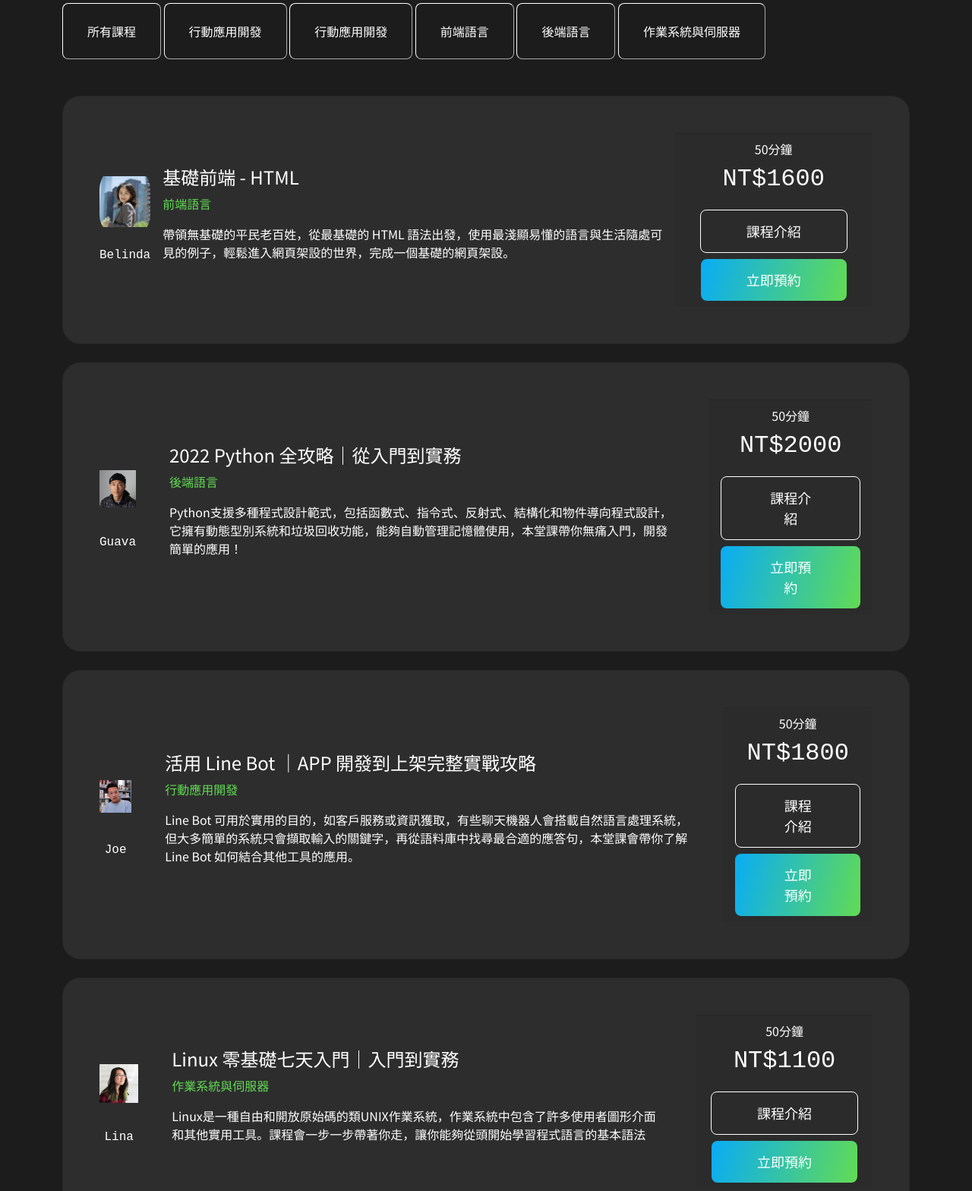
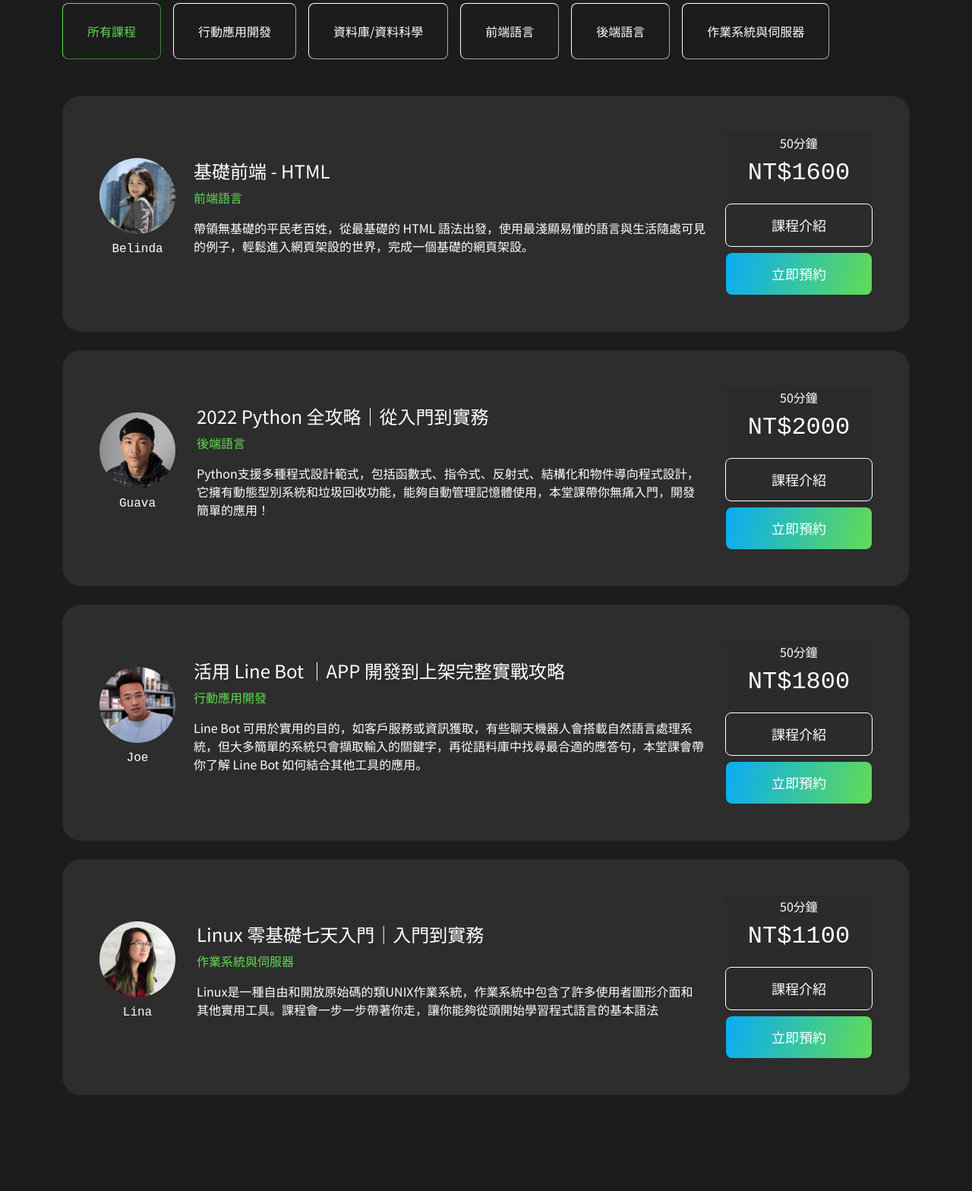
Before and after one commit to Vian1113/2022-web-layout-training-week6, a plain HTML site: page course.html in a window 1280 px wide. Shown: the part 158-1726 px from the top of the page at 76% size. Drawn offline with nearby package versions, Linux system fonts and the light colour scheme; a web font is replaced by a local one.

Commit message:
Update 2022-08-28T13:56:31.350Z

```diff
--- a/assets/js/all.js
+++ b/assets/js/all.js
@@ -14,7 +14,8 @@ var swiper = new Swiper(".codeSwiper", {
     waitForTransition: false //不等待頁面transition 持續播放
 
   }
-});
+}); //comment Swiper
+
 var swiper = new Swiper(".commentSwiper", {
   //cssMode: true,
   // Optional parameters
@@ -34,5 +35,11 @@ var swiper = new Swiper(".commentSwiper", {
     nextEl: '.swiper-button-next',
     prevEl: '.swiper-button-prev'
   }
+}); //course swiper
+
+var swiper = new Swiper(".courseSwiper", {
+  slidesPerView: "auto",
+  spaceBetween: 16,
+  grabCursor: true
 });
 //# sourceMappingURL=all.js.map
--- a/course.html
+++ b/course.html
@@ -53,13 +53,56 @@
     <div class="container pb-md-7 pt-md-6 ">
         <div class="row">
             <div class="col courseList gap-3 mb-md-6 mb-4">
-                <button class="border-white border-1  text-white py-4 w-auto item">所有課程</button>
-                <button class="border-white border-1  text-white py-4 w-auto item">行動應用開發</button>
-                <button class="border-white border-1  text-white py-4 w-auto item">行動應用開發</button>
-                <button class="border-white border-1  text-white py-4 w-auto item">前端語言</button>
-                <button class="border-white border-1  text-white py-4 w-auto item">後端語言</button>
-                <button class="border-white border-1  text-white py-4 w-auto item">作業系統與伺服器</button>
+
+                 <!-- Swiper -->
+            <div class="swiper courseSwiper">
+                <div class="swiper-wrapper">
+
+                    <button class="border-primary border-1  text-primary py-4 w-auto item swiper-slide currentCourse"
+                        type="button">所有課程</button>
+
+                    <button class="border-white border-1  text-white py-4 w-auto item swiper-slide"
+                        type="button">行動應用開發</button>
+
+                    <button class="border-white border-1  text-white py-4 w-auto item swiper-slide"
+                        type="button">資料庫/資料科學</button>
+                    <button class="border-white border-1  text-white py-4 w-auto item swiper-slide"
+                        type="button">前端語言</button>
+                    <button class="border-white border-1  text-white py-4 w-auto item swiper-slide"
+                        type="button">後端語言</button>
+                    <button class="border-white border-1  text-white py-4 w-auto item swiper-slide"
+                        type="button">作業系統與伺服器</button>
+
+                </div>
+
             </div>
+            </div>
+
+
+
+
+
+
+
+
+
+
+
+
+
+
+
+
+
+
+
+
+
+
+
+
+
+
         </div>
 
 
@@ -68,21 +111,22 @@
 
             <div class="detail text-white">
                 <div class="col">
-                    <div class="card d-flex justify-content-center align-items-center flex-row p-6 mb-4">
+                    <div class="card d-flex justify-content-md-center align-items-center flex-lg-row p-6 mb-4 gap-4">
                         <div class="coach text-center">
                             <img src="./assets/images/teacher01.jpg" alt="Belinda">
                             <p class="text-Azeret mt-2">Belinda</p>
                         </div>
-                        <div class="card-body">
+                        <div class="card-body p-0">
                             <h4>基礎前端 - HTML</h4>
                             <p class="text-primary">前端語言</p>
                             <p>帶領無基礎的平民老百姓，從最基礎的 HTML 語法出發，使用最淺顯易懂的語言與生活隨處可見的例子，輕鬆進入網頁架設的世界，完成一個基礎的網頁架設。</p>
                         </div>
-                        <div class="card-footer text-center">
+                        <div class="card-footer text-center p-0 ">
                             <p class="mb-1">50分鐘</p>
                             <p class="price fs-2 text-Azeret mb-3">NT$1600</p>
-                            <div class=" button border border-white border-1 text-center btn  w-auto mb-2"><a
-                                    class="fs-6 py-2 px-6 text-white" href="">課程介紹</a></div>
+                            <div
+                                class=" button border border-white border-1 text-center btn  w-auto d-lg-block mb-lg-2">
+                                <a class="fs-6 py-2 px-6 text-white" href="">課程介紹</a></div>
                             <div class=" button border-0 text-center btn  w-auto bg-gradient"><a
                                     class="fs-6 py-2 px-6 text-white" href="">立即預約</a></div>
                         </div>
@@ -92,22 +136,23 @@
                 </div>
 
                 <div class="col">
-                    <div class="card d-flex justify-content-center align-items-center flex-row gap-5 p-6 mb-4">
+                    <div class="card d-flex justify-content-center align-items-center flex-lg-row gap-5 p-6 mb-4 gap-4">
                         <div class="coach text-center">
                             <img src="./assets/images/teacher02.jpg" alt="Guava">
                             <p class="text-Azeret mt-2">Guava</p>
                         </div>
-                        <div class="card-body">
+                        <div class="card-body p-0">
                             <h4>2022 Python 全攻略｜從入門到實務</h4>
                             <p class="text-primary">後端語言</p>
                             <p>Python支援多種程式設計範式，包括函數式、指令式、反射式、結構化和物件導向程式設計，它擁有動態型別系統和垃圾回收功能，能夠自動管理記憶體使用，本堂課帶你無痛入門，開發簡單的應用！
                             </p>
                         </div>
-                        <div class="card-footer text-center">
+                        <div class="card-footer text-center p-0">
                             <p class="mb-1">50分鐘</p>
                             <p class="price fs-2 text-Azeret mb-3">NT$2000</p>
-                            <div class=" button border border-white border-1 text-center btn  w-auto mb-2"><a
-                                    class="fs-6 py-2 px-6 text-white" href="">課程介紹</a></div>
+                            <div
+                                class=" button border border-white border-1 text-center btn  w-auto d-lg-block mb-lg-2">
+                                <a class="fs-6 py-2 px-6 text-white" href="">課程介紹</a></div>
                             <div class=" button border-0 text-center btn  w-auto bg-gradient"><a
                                     class="fs-6 py-2 px-6 text-white" href="">立即預約</a></div>
                         </div>
@@ -118,23 +163,24 @@
 
 
                 <div class="col">
-                    <div class="card d-flex justify-content-center align-items-center flex-row gap-5 p-6 mb-4">
+                    <div class="card d-flex justify-content-center align-items-center flex-lg-row gap-4 p-6 mb-4">
                         <div class="coach text-center">
                             <img src="./assets/images/teacher03.jpg" alt="Joe">
                             <p class="text-Azeret mt-2">Joe</p>
                         </div>
-                        <div class="card-body">
+                        <div class="card-body p-0">
                             <h4>活用 Line Bot ｜APP 開發到上架完整實戰攻略</h4>
                             <p class="text-primary">行動應用開發</p>
                             <p>Line Bot
                                 可用於實用的目的，如客戶服務或資訊獲取，有些聊天機器人會搭載自然語言處理系統，但大多簡單的系統只會擷取輸入的關鍵字，再從語料庫中找尋最合適的應答句，本堂課會帶你了解
                                 Line Bot 如何結合其他工具的應用。</p>
                         </div>
-                        <div class="card-footer text-center">
+                        <div class="card-footer text-center p-0">
                             <p class="mb-1">50分鐘</p>
                             <p class="price fs-2 text-Azeret mb-3">NT$1800</p>
-                            <div class=" button border border-white border-1 text-center btn  w-auto mb-2"><a
-                                    class="fs-6 py-2 px-6 text-white" href="">課程介紹</a></div>
+                            <div
+                                class=" button border border-white border-1 text-center btn  w-auto d-lg-block mb-lg-2">
+                                <a class="fs-6 py-2 px-6 text-white" href="">課程介紹</a></div>
                             <div class=" button border-0 text-center btn  w-auto bg-gradient"><a
                                     class="fs-6 py-2 px-6 text-white" href="">立即預約</a></div>
                         </div>
@@ -144,23 +190,35 @@
                 </div>
 
                 <div class="col">
-                    <div class="card d-flex justify-content-center align-items-center flex-row gap-5 p-6 mb-4">
+                    <div class="card d-flex justify-content-center align-items-center flex-lg-row gap-5 p-6 mb-4 gap-4">
                         <div class="coach text-center">
                             <img src="./assets/images/teacher04.jpg" alt="Lina">
                             <p class="text-Azeret mt-2">Lina</p>
                         </div>
-                        <div class="card-body">
+                        <div class="card-body p-0">
                             <h4>Linux 零基礎七天入門｜入門到實務</h4>
                             <p class="text-primary">作業系統與伺服器</p>
                             <p>Linux是一種自由和開放原始碼的類UNIX作業系統，作業系統中包含了許多使用者圖形介面和其他實用工具。課程會一步一步帶著你走，讓你能夠從頭開始學習程式語言的基本語法</p>
                         </div>
-                        <div class="card-footer text-center">
+                        <div class="card-footer text-center p-0">
                             <p class="mb-1">50分鐘</p>
                             <p class="price fs-2 text-Azeret mb-3">NT$1100</p>
-                            <div class=" button border border-white border-1 text-center btn  w-auto mb-2"><a
-                                    class="fs-6 py-2 px-6 text-white" href="">課程介紹</a></div>
+
+
+
+                            <div
+                                class=" button border border-white border-1 text-center btn  w-auto d-lg-block mb-lg-2">
+                                <a class="fs-6 py-2 px-6 text-white" href="">課程介紹</a></div>
                             <div class=" button border-0 text-center btn  w-auto bg-gradient"><a
                                     class="fs-6 py-2 px-6 text-white" href="">立即預約</a></div>
+
+
+
+
+
+
+
+
                         </div>
 
 
@@ -175,6 +233,9 @@
     </div>
 </div>
 
+<!-- swiper JS -->
+<script src="https://cdn.jsdelivr.net/npm/swiper@8/swiper-bundle.min.js"></script>
+
         <footer class="footer container-fluid bg-footer text-gray-300 text-center py-4">
             <div class="container">
                 <p class="mb-0">Coding Home © 2022 All Rights Reserved</p>
```
Also changed, not shown: assets/style/all.css, 2 other files.
